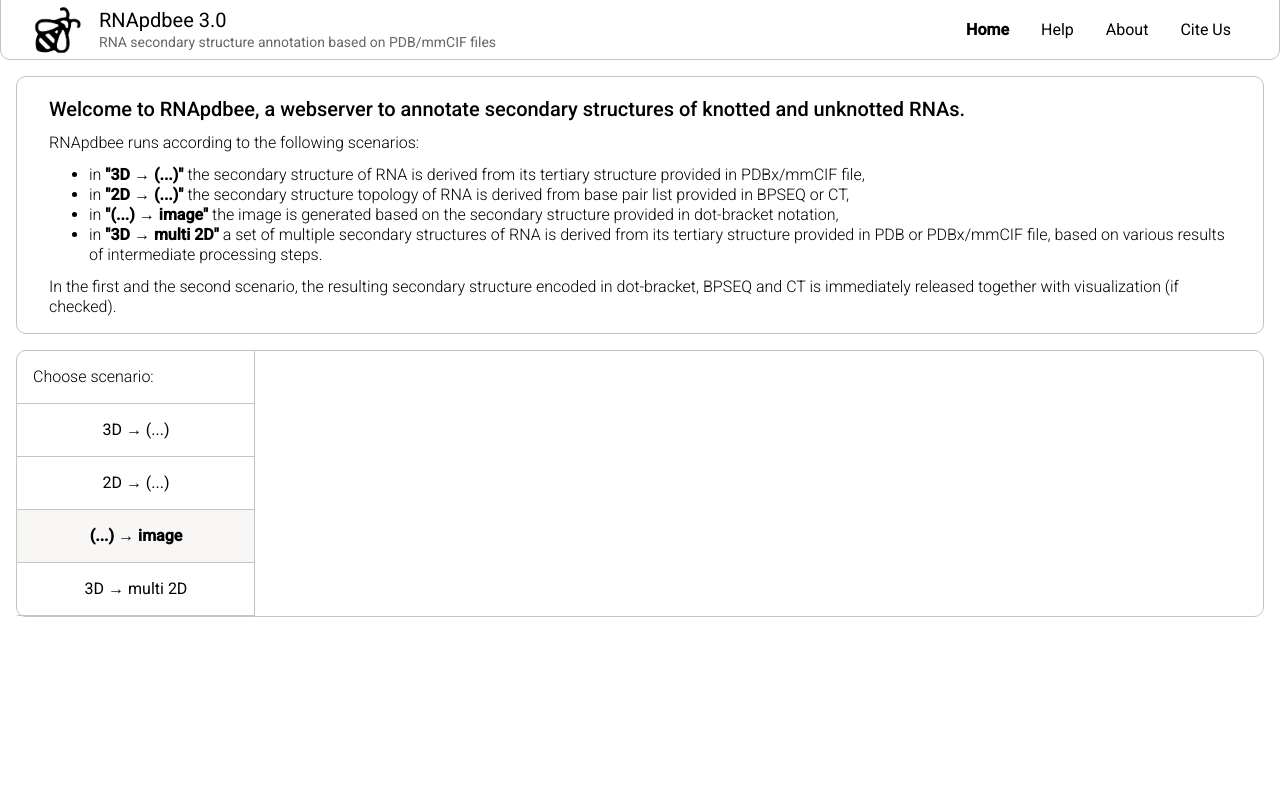
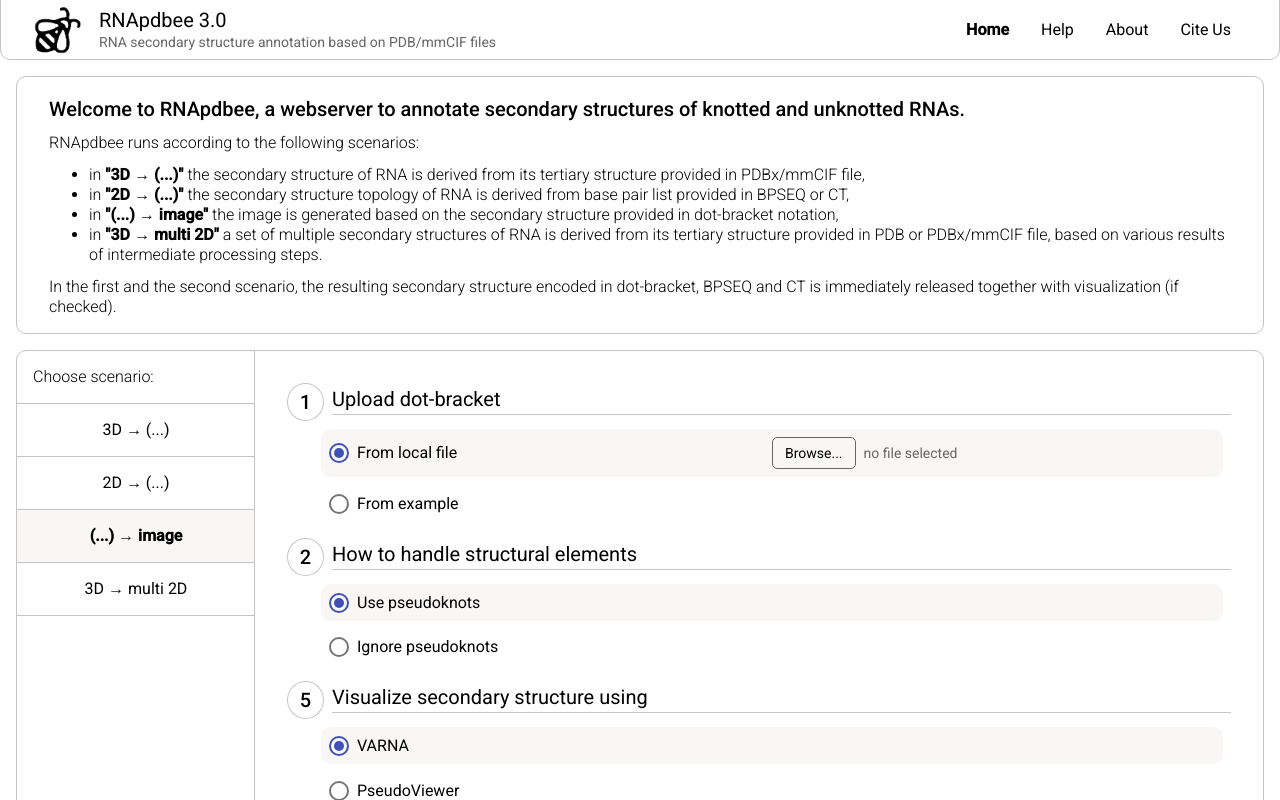
Before and after one commit to rnapdbee/rnapdbee-frontend, an Angular app: page / in a window 1280 px wide. Both pictures are taken after a click on the element "(...) → image". Shown: the top 800 px of the page. Built offline with nearby package versions, Linux system fonts and the light colour scheme.

Commit message:
feat: dbn-to-image complete input form

```diff
--- /dev/null
+++ b/src/app/calculations/components/dbn-to-image-input-form/dbn-to-image-input-form.component.html
@@ -0,0 +1,24 @@
+<form [formGroup]="paramsForm" (ngSubmit)="onSubmit()">
+  <app-step [value]="1">Upload dot-bracket</app-step>
+  <app-dbn-to-image-upload-form (uploadChange)="onUploadMethodChange($event)"></app-dbn-to-image-upload-form>
+
+  <app-step [value]="2">How to handle structural elements</app-step>
+  <mat-radio-group formControlName="structuralElementsHandling">
+    <app-radio-button *ngFor="let item of STRUCTURAL_ELEMENTS_HANDLING" [value]="item.key" [label]="item.label"
+      [checked]="paramsForm.value.structuralElementsHandling === item.key">
+    </app-radio-button>
+  </mat-radio-group>
+
+  <app-step [value]="5">Visualize secondary structure using</app-step>
+  <mat-radio-group formControlName="visualizationTool">
+    <app-radio-button *ngFor="let item of VISUALISATION_TOOL" [value]="item.key" [label]="item.label"
+      [checked]="paramsForm.value.visualizationTool === item.key">
+    </app-radio-button>
+  </mat-radio-group>
+
+  <mat-divider></mat-divider>
+
+  <div class="submit">
+    <button mat-raised-button color="primary" type="submit" [disabled]="!isValid()">Run</button>
+  </div>
+</form>
--- /dev/null
+++ b/src/app/calculations/components/dbn-to-image-input-form/dbn-to-image-input-form.component.scss
@@ -0,0 +1,17 @@
+@import "src/variables";
+
+:host {
+  form {
+    margin: 1rem auto;
+
+    .submit {
+      display: flex;
+      justify-content: flex-end;
+      margin: 1rem 0;
+
+      button {
+        padding: 0 3.5rem;
+      }
+    }
+  }
+}
--- /dev/null
+++ b/src/app/calculations/components/dbn-to-image-input-form/dbn-to-image-input-form.component.ts
@@ -0,0 +1,41 @@
+import { Component, OnInit } from '@angular/core';
+import { FormBuilder } from '@angular/forms';
+import { STRUCTURAL_ELEMENTS_HANDLING, VISUALISATION_TOOL } from 'src/app/shared/constants/param-options.const';
+import { UploadMethod } from 'src/app/shared/models/upload-type.model';
+
+@Component({
+  selector: 'app-dbn-to-image-input-form',
+  templateUrl: './dbn-to-image-input-form.component.html',
+  styleUrls: ['./dbn-to-image-input-form.component.scss']
+})
+export class DbnToImageInputFormComponent {
+
+  constructor(private readonly fb: FormBuilder) { }
+
+  STRUCTURAL_ELEMENTS_HANDLING = STRUCTURAL_ELEMENTS_HANDLING;
+  VISUALISATION_TOOL = VISUALISATION_TOOL;
+
+  uploadMethod: UploadMethod | undefined;
+
+  paramsForm = this.fb.group({
+    structuralElementsHandling: [STRUCTURAL_ELEMENTS_HANDLING[0].key],
+    visualizationTool: [VISUALISATION_TOOL[0].key],
+  });
+
+  isValid() {
+    if(this.uploadMethod && this.uploadMethod.valid) {
+      return true;
+    }
+    return false;
+  }
+
+  onUploadMethodChange(event: UploadMethod) {
+    this.uploadMethod = event;
+  }
+
+  onSubmit() {
+    // TODO: submit form to service
+    console.log(this.paramsForm.value);
+    console.log(this.uploadMethod);
+  }
+}
--- /dev/null
+++ b/src/app/calculations/components/dbn-to-image-input-form/dbn-to-image-upload-form/dbn-to-image-upload-form.component.html
@@ -0,0 +1,25 @@
+<form>
+  <mat-radio-group [(ngModel)]="currentUploadType" (ngModelChange)="onMethodChange()" name="upload-type">
+    <app-radio-button
+      label="From local file"
+      [value]="UploadType.fromLocalFile"
+      [checked]="currentUploadType === UploadType.fromLocalFile">
+
+      <div inline class="file-upload">
+        <label for="file-input">Browse...</label>
+        <input type="file" (change)="uploadFile($event)" id="file-input" name="file">
+        <span>
+          {{ file ? file.name : 'no file selected' }}
+        </span>
+      </div>
+    </app-radio-button>
+
+    <app-radio-button
+      label="From example"
+      [value]="UploadType.fromExample"
+      [checked]="currentUploadType === UploadType.fromExample">
+
+      <app-example-picker [examples]="examples" (selected)="onExampleSelect($event)"></app-example-picker>
+    </app-radio-button>
+  </mat-radio-group>
+</form>
--- /dev/null
+++ b/src/app/calculations/components/dbn-to-image-input-form/dbn-to-image-upload-form/dbn-to-image-upload-form.component.scss
@@ -0,0 +1,26 @@
+@import "src/variables";
+
+:host {
+  form {
+    .file-upload {
+      display: flex;
+      align-items: center;
+      flex-wrap: wrap;
+
+      label {
+        padding: 5px .75rem;
+        border-radius: 5px;
+        border: 1px solid $accent;
+      }
+
+      input[type=file] {
+        display: none;
+      }
+
+      span {
+        margin-left: .5rem;
+        color: $accent;
+      }
+    }
+  }
+}
--- /dev/null
+++ b/src/app/calculations/components/dbn-to-image-input-form/dbn-to-image-upload-form/dbn-to-image-upload-form.component.ts
@@ -0,0 +1,75 @@
+import { Component, EventEmitter, OnInit, Output } from '@angular/core';
+import { DBN_TO_IMAGE_EXAMPLES } from 'src/app/shared/constants/dbn-to-image-examples.const';
+import { Example } from 'src/app/shared/models/example.model';
+import { UploadMethod, UploadMethodType } from 'src/app/shared/models/upload-type.model';
+
+@Component({
+  selector: 'app-dbn-to-image-upload-form',
+  templateUrl: './dbn-to-image-upload-form.component.html',
+  styleUrls: ['./dbn-to-image-upload-form.component.scss']
+})
+export class DbnToImageUploadFormComponent implements OnInit {
+
+  @Output() uploadChange = new EventEmitter<UploadMethod>()
+
+  UploadType: typeof UploadMethodType = UploadMethodType;
+  currentUploadType = this.UploadType.fromLocalFile;
+  examples = DBN_TO_IMAGE_EXAMPLES;
+
+  file: File | null = null;
+  _fileError = '';
+
+  example: Example | null = null;
+
+  ngOnInit() {
+    this.notifyChanges();
+  }
+
+  uploadFile(event: Event) {
+    let files = (event.target as HTMLInputElement).files;
+    if (files && files?.length > 0) {
+      let file = files[0];
+      this.setAndValidateFile(file);
+    }
+  }
+
+  setAndValidateFile(file: File) {
+    // TODO: implement validation for file
+    this.file = file;
+    this.notifyChanges();
+  }
+
+  onExampleSelect(event: Example) {
+    this.example = event;
+    this.notifyChanges();
+  }
+
+  onMethodChange() {
+    this.notifyChanges();
+  }
+
+  notifyChanges() {
+    let payload: UploadMethod = {
+      type: UploadMethodType.fromLocalFile,
+      data: null,
+      valid: false,
+    };
+
+    switch (this.currentUploadType) {
+      case UploadMethodType.fromLocalFile:
+        payload.type = UploadMethodType.fromLocalFile;
+        payload.data = this.file;
+        payload.valid = !this._fileError && !!this.file;
+        break;
+      case UploadMethodType.fromExample:
+        payload.type = UploadMethodType.fromExample;
+        payload.data = this.example;
+        payload.valid = !!this.example;
+        break;
+      default:
+        return;
+    }
+
+    this.uploadChange.emit(payload);
+  }
+}
--- a/src/app/calculations/pages/home/home.component.html
+++ b/src/app/calculations/pages/home/home.component.html
@@ -43,7 +43,7 @@
           <app-secondary-to-dbn-input-form></app-secondary-to-dbn-input-form>
         </ng-container>
         <ng-container *ngSwitchCase="CalculationType.DBNToImage">
-          <!-- TODO: DBNToImageComponent -->
+          <app-dbn-to-image-input-form></app-dbn-to-image-input-form>
         </ng-container>
         <ng-container *ngSwitchCase="CalculationType.TertiaryToMultiSecondary">
           <!-- TODO: TertiaryToMultiSecondaryComponent -->
--- /dev/null
+++ b/src/app/shared/constants/dbn-to-image-examples.const.ts
@@ -0,0 +1,19 @@
+import { Example } from "../models/example.model";
+
+export const DBN_TO_IMAGE_EXAMPLES: Example[] = [
+  {
+    no: 1,
+    name: '1EHZ.dbn',
+    path: 'assets/examples/dbn-to-image/1EHZ.dbn'
+  },
+  {
+    no: 2,
+    name: '2Z74.dbn',
+    path: 'assets/examples/dbn-to-image/2Z74.dbn'
+  },
+  {
+    no: 3,
+    name: '3G78.dbn',
+    path: 'assets/examples/dbn-to-image/3G78.dbn'
+  },
+];
```
Also changed, not shown: src/app/calculations/calculations.module.ts (+6 -2 lines), 1 other file (tests, documents, lock files or other folders).
